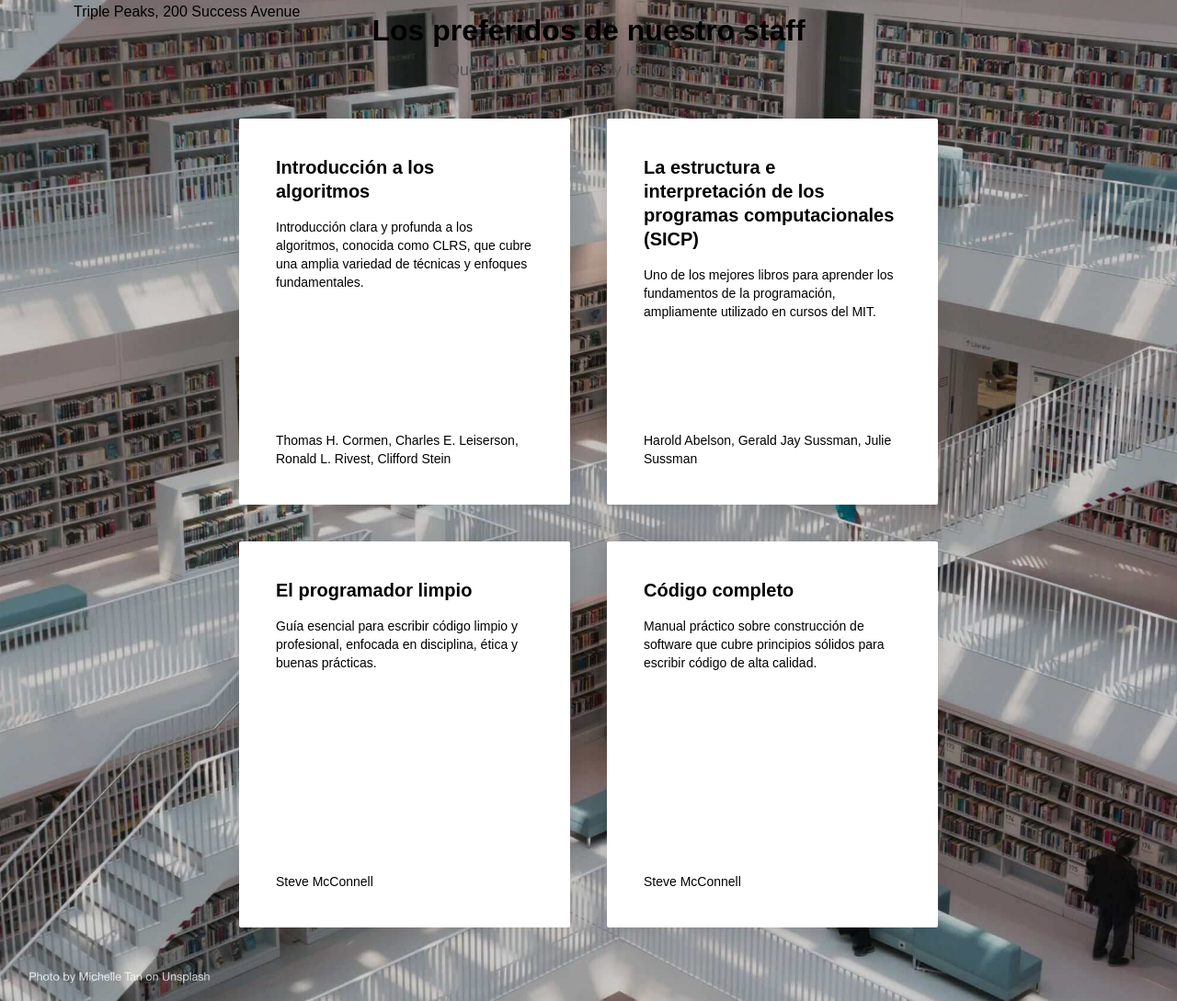
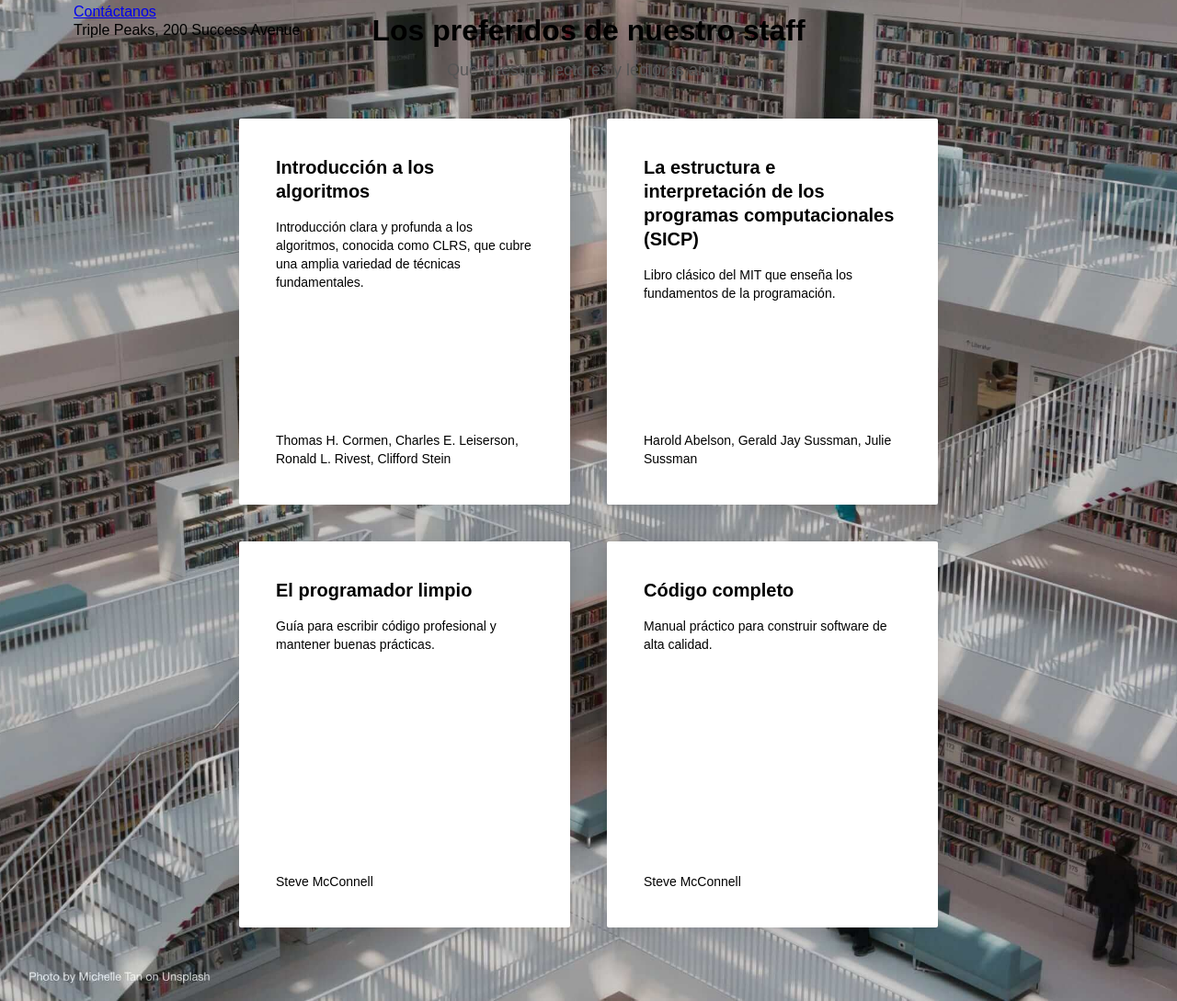
Before and after one commit to gruposupernova23-del/web_project_library_es, a plain HTML site: page index.html in a window 1280 px wide. Shown: the part 869-1958 px from the top of the page at 92% size. Drawn offline with Linux system fonts and the light colour scheme.

Commit message:
Fix header footer and required classes

```diff
--- a/index.html
+++ b/index.html
@@ -53,6 +53,7 @@
         </div>
 
         <div class="header__footer">
+          <a href="#" class="header__link">Contáctanos</a>
           <p class="header__address">Triple Peaks, 200 Success Avenue</p>
         </div>
       </header>
@@ -67,8 +68,7 @@
               <h3 class="card__title">Introducción a los algoritmos</h3>
               <p class="card__text">
                 Introducción clara y profunda a los algoritmos, conocida como
-                CLRS, que cubre una amplia variedad de técnicas y enfoques
-                fundamentales.
+                CLRS, que cubre una amplia variedad de técnicas fundamentales.
               </p>
               <p class="card__footer">
                 Thomas H. Cormen, Charles E. Leiserson, Ronald L. Rivest,
@@ -82,8 +82,8 @@
                 (SICP)
               </h3>
               <p class="card__text">
-                Uno de los mejores libros para aprender los fundamentos de la
-                programación, ampliamente utilizado en cursos del MIT.
+                Libro clásico del MIT que enseña los fundamentos de la
+                programación.
               </p>
               <p class="card__footer">
                 Harold Abelson, Gerald Jay Sussman, Julie Sussman
@@ -93,8 +93,8 @@
             <li class="card">
               <h3 class="card__title">El programador limpio</h3>
               <p class="card__text">
-                Guía esencial para escribir código limpio y profesional,
-                enfocada en disciplina, ética y buenas prácticas.
+                Guía para escribir código profesional y mantener buenas
+                prácticas.
               </p>
               <p class="card__footer">Steve McConnell</p>
             </li>
@@ -102,8 +102,7 @@
             <li class="card">
               <h3 class="card__title">Código completo</h3>
               <p class="card__text">
-                Manual práctico sobre construcción de software que cubre
-                principios sólidos para escribir código de alta calidad.
+                Manual práctico para construir software de alta calidad.
               </p>
               <p class="card__footer">Steve McConnell</p>
             </li>
--- a/styles/style.css
+++ b/styles/style.css
@@ -37,7 +37,6 @@
   padding: 24px 0;
 }
 
-/* DEBE existir, sin width ni height */
 .nav__logo {
   display: block;
 }
@@ -100,7 +99,7 @@
 }
 
 /* ========= HEADER FOOTER ========= */
-/* ❗ NO EXISTE .header__footer EN EL CSS DEL STARTER */
+/* ❗ NO se agregan estilos a .header__footer ni .header__link */
 
 .header__address {
   font-size: 16px;
```
